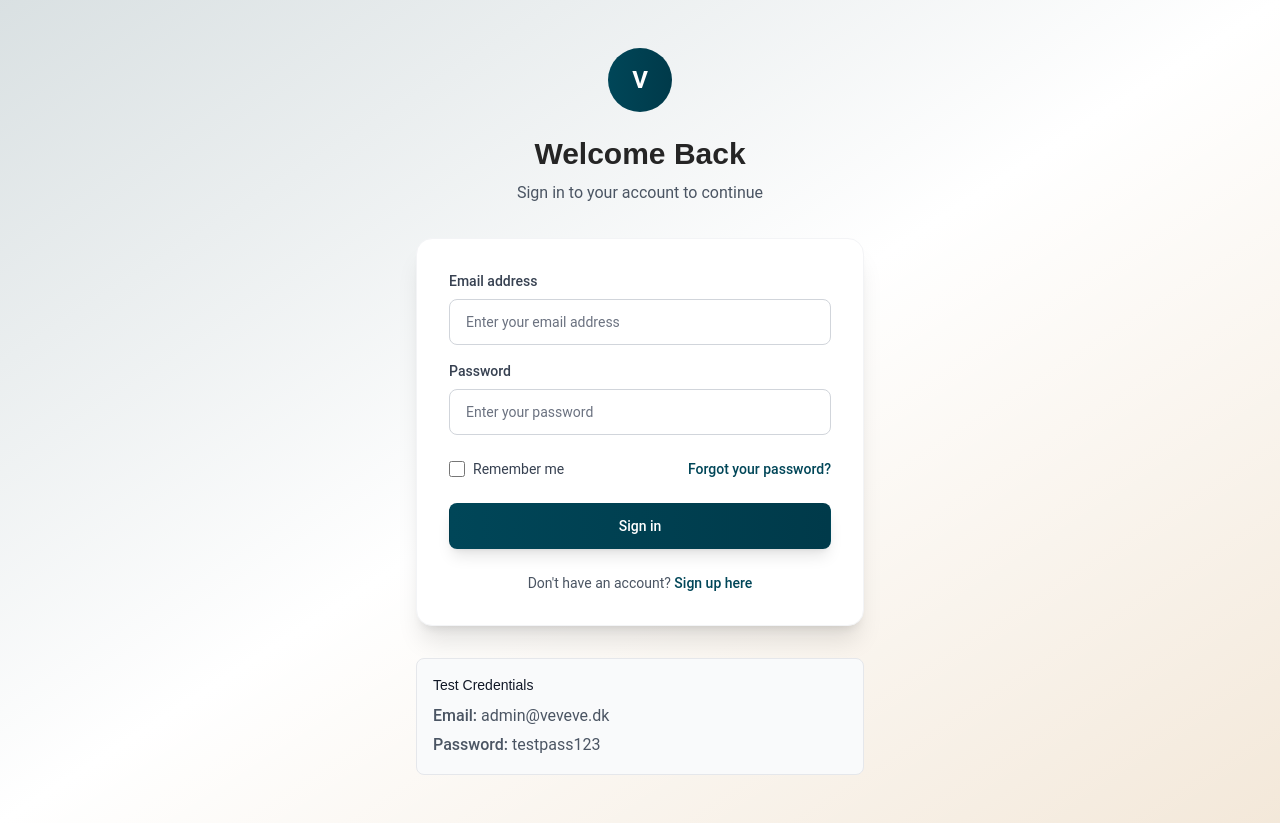
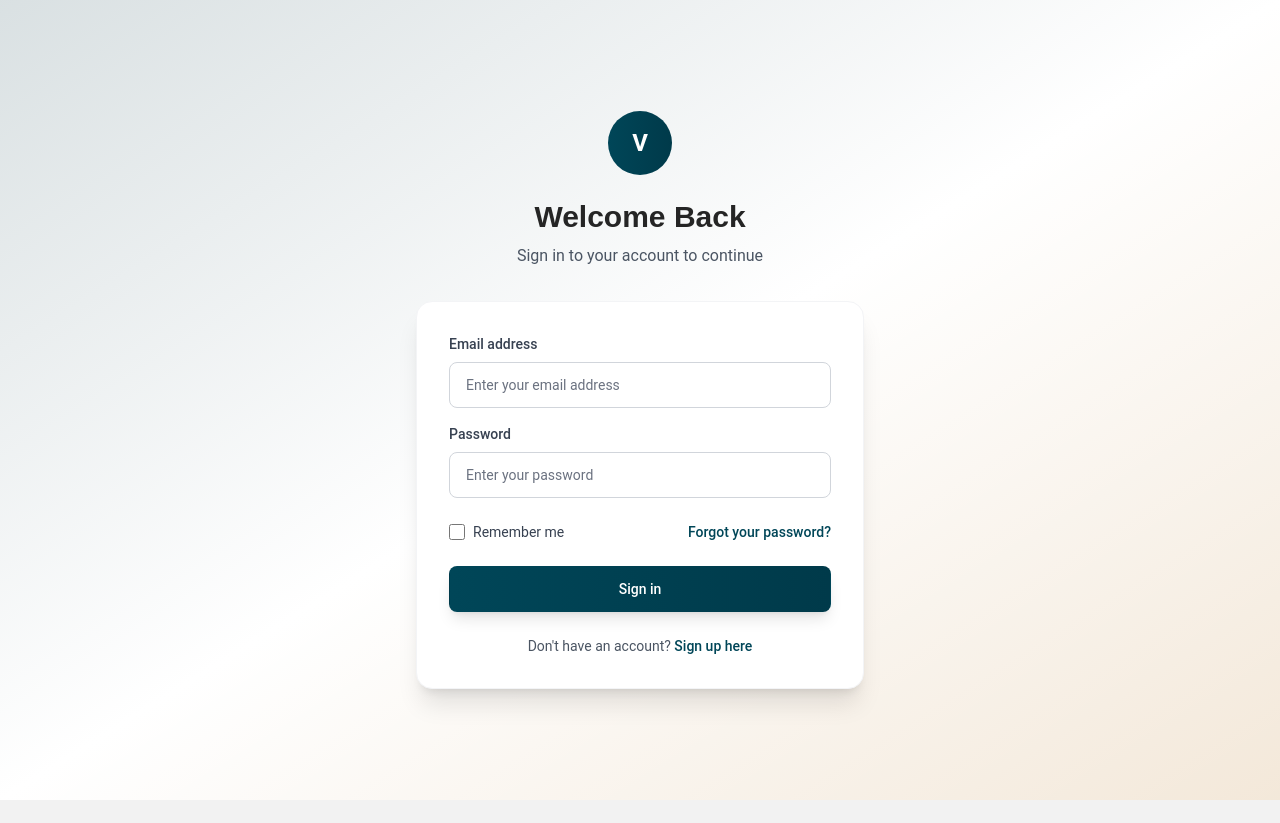
Before and after one commit to vevevedk/vvv-frontpage, a Next.js app: page /login in a window 1280 px wide. After the commit the page ends 800 px from the top, so only its background shows below. Built offline with nearby package versions, Linux system fonts and the light colour scheme; no server answers.

Commit message:
🔒 Remove test credentials from login page for security

```diff
--- a/pages/login.tsx
+++ b/pages/login.tsx
@@ -147,14 +147,6 @@ export default function Login() {
           </form>
         </div>
 
-        {/* Test credentials section */}
-        <div className="bg-gray-50 rounded-lg p-4 border border-gray-200">
-          <h3 className="text-sm font-medium text-gray-900 mb-2">Test Credentials</h3>
-          <div className="text-xs text-gray-600 space-y-1">
-            <p><span className="font-medium">Email:</span> admin@veveve.dk</p>
-            <p><span className="font-medium">Password:</span> testpass123</p>
-          </div>
-        </div>
       </div>
     </div>
   );
```
